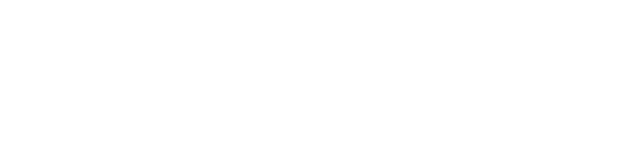
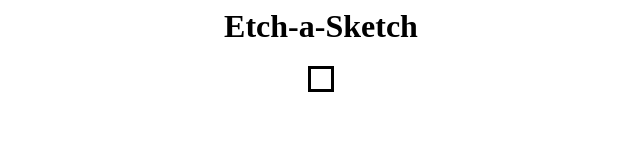
Before and after one commit to JDevN/Etch-a-Sketch, a plain HTML site: page index.html in a window 1280 px wide. Shown: the whole page, without its empty margins (319-959 px from the left). Drawn offline with Linux system fonts and the light colour scheme.

Commit message:
Add header and container containing the grid

```diff
--- a/index.css
+++ b/index.css
@@ -0,0 +1,13 @@
+
+.header{
+    text-align: center;
+}
+
+#container{
+    display: flex;
+    flex-wrap: wrap;
+    width: 20px;
+    height: 20px;
+    border: solid 3px black;
+    margin: auto;
+}
--- a/index.html
+++ b/index.html
@@ -3,8 +3,11 @@
     <meta charset="UTF-8">
     <meta name="viewport" content="width=device-width, initial-scale=1.0">
     <title>Etch-A-Sketch</title>
+    <link rel="stylesheet" href="index.css">
 </head>
 <body>
-
+    <script src="index.js"></script>
+<h1 class="header">Etch-a-Sketch</h1>
+<div id="container"></div>
 </body>
 </html>
--- a/index.js
+++ b/index.js
@@ -0,0 +1,5 @@
+const container = document.querySelector('#container')
+
+const content = document.createElement('div');
+content.classList.add('button');
+content.textContent = "Button";
```
